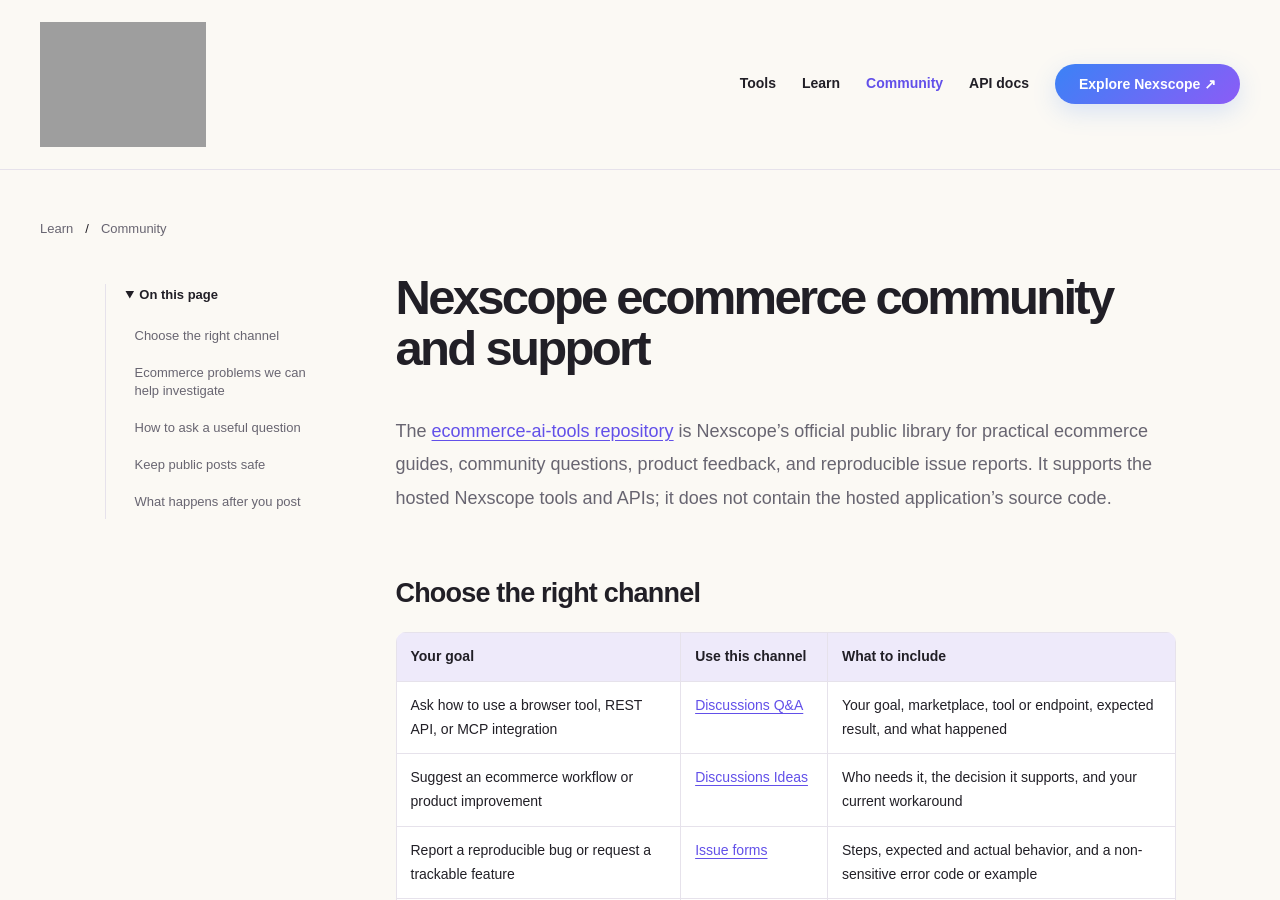
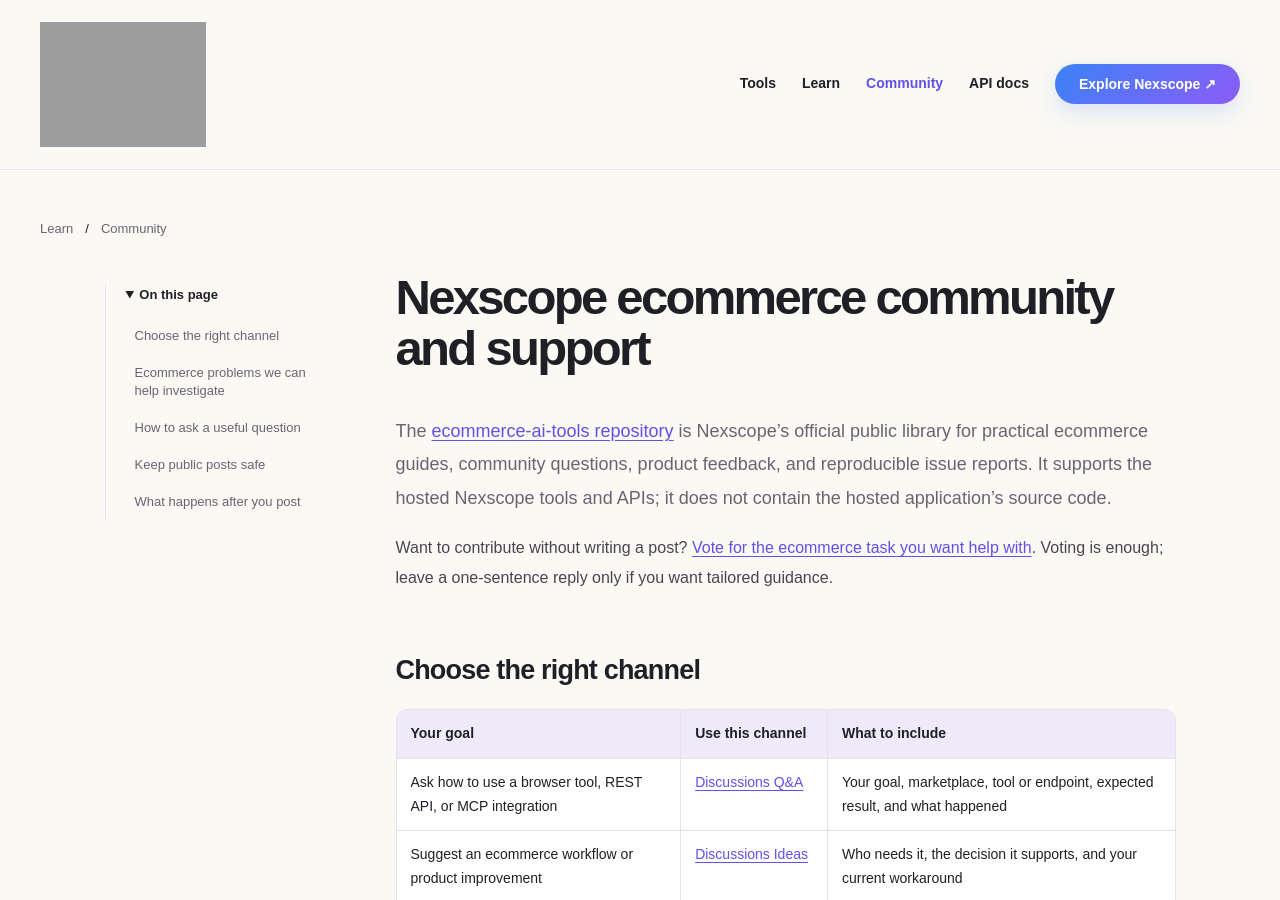
Before and after one commit to nexscope-ai/ecommerce-ai-tools, a Jekyll site: the page built from docs/community.md, in a window 1280 px wide and 900 px high. Built offline with Jekyll 4.4.1, drawn with Linux system fonts in a browser that asks for light colours; some of the changed text lies outside the part shown.

Commit message:
Make community poll easy to find

```diff
--- a/docs/community.md
+++ b/docs/community.md
@@ -19,6 +19,8 @@
 # Nexscope ecommerce community and support
 
 The [ecommerce-ai-tools repository](https://github.com/nexscope-ai/ecommerce-ai-tools) is Nexscope's official public library for practical ecommerce guides, community questions, product feedback, and reproducible issue reports. It supports the hosted Nexscope tools and APIs; it does not contain the hosted application's source code.
+
+Want to contribute without writing a post? [Vote for the ecommerce task you want help with](https://github.com/nexscope-ai/ecommerce-ai-tools/discussions/14). Voting is enough; leave a one-sentence reply only if you want tailored guidance.
 
 ## Choose the right channel
 
```
Also changed, not shown: other parts of docs/community.md (+2 -2 lines), README.md.
